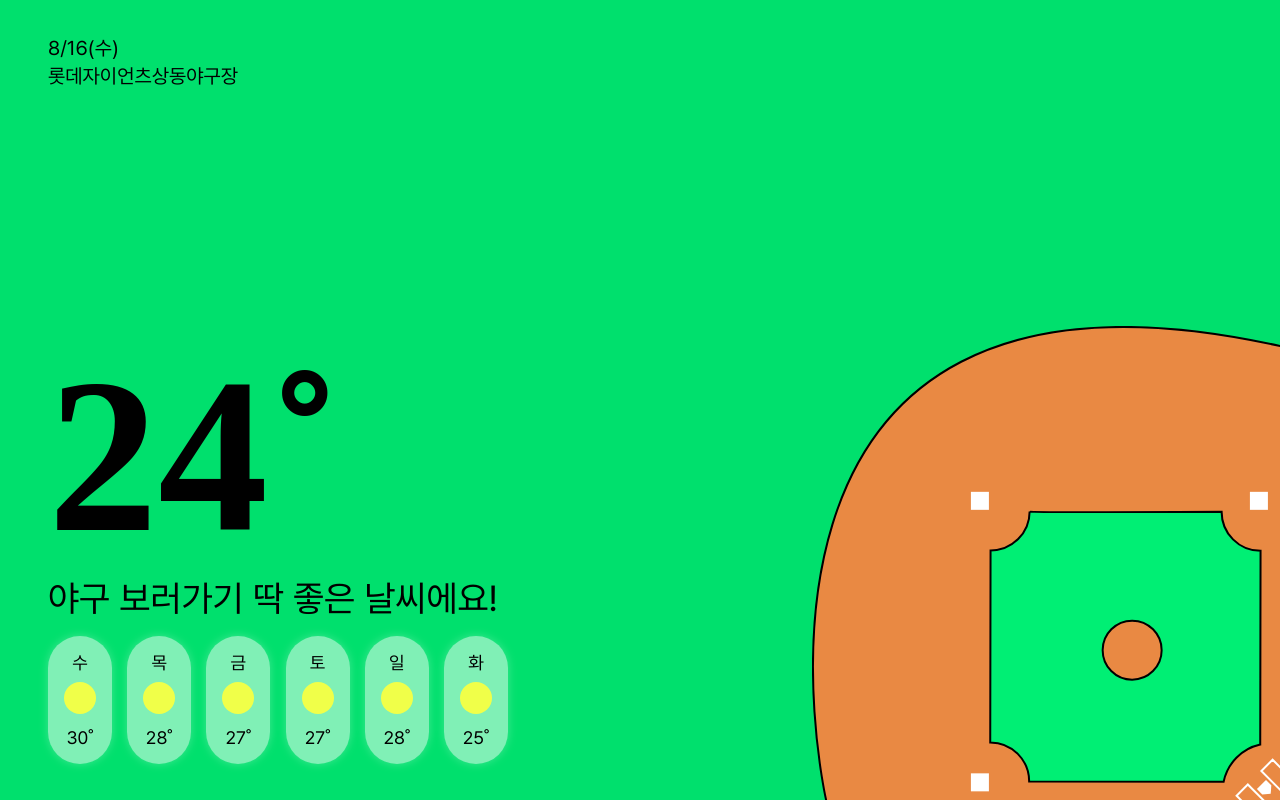
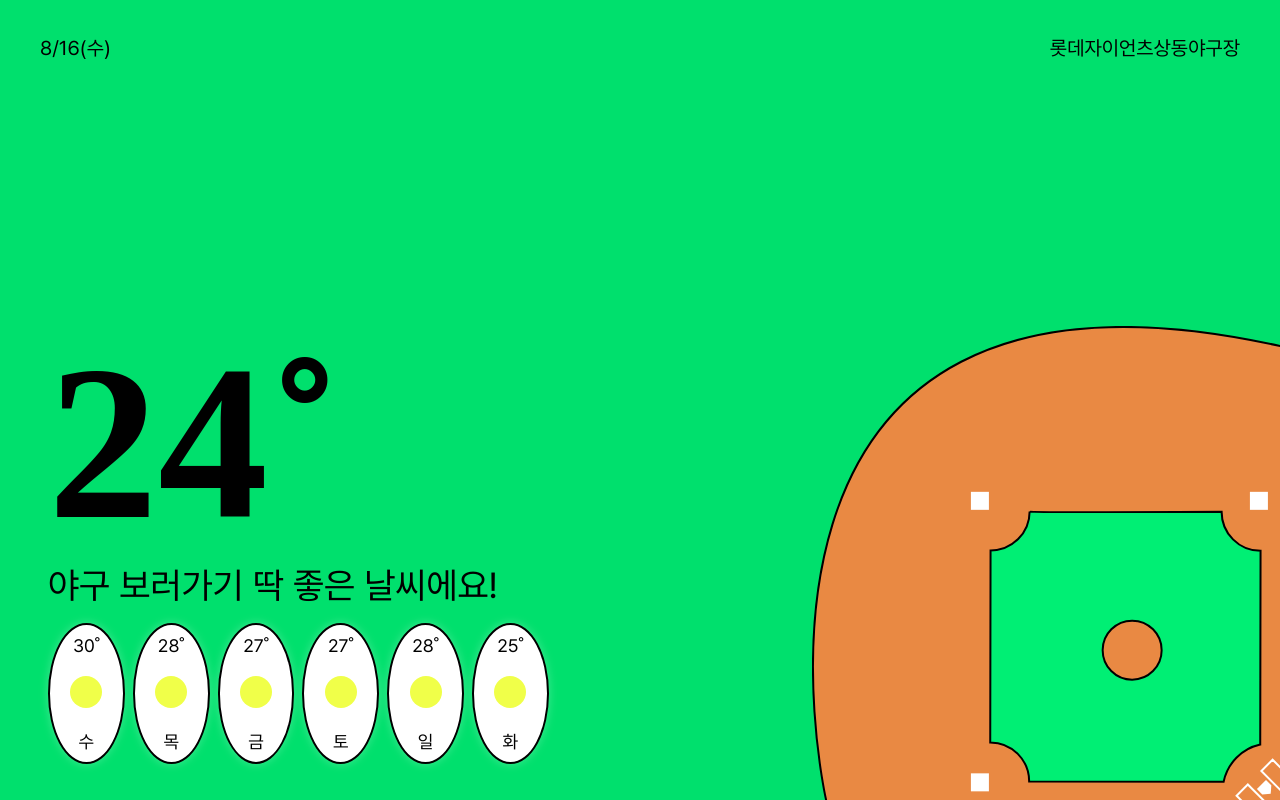
Before and after one commit to jejejekim/Baseball-Weather, a React (Create React App) app: page / in a window 1280 px wide. Built offline with nearby package versions, Linux system fonts and the light colour scheme; a web font is replaced by a local one.

Commit message:
Fix : WeaItem 디자인 수정

```diff
--- a/src/components/WeaContent.js
+++ b/src/components/WeaContent.js
@@ -31,12 +31,14 @@ const WeaContentBlock = styled.div`
     }
 
     .weeklyWeather {
-        width: 28.75rem;
+        // width: 28.75rem;
         display: flex;
         flex-direction: row;
         justify-content: space-between;
         align-items: center;
         font-size: 1.125rem;
+        //갭으로 사이 공백 처리
+        gap: 0.5rem;
     }
 
     // > div:first-child {
--- a/src/components/WeaHead.js
+++ b/src/components/WeaHead.js
@@ -6,13 +6,13 @@ import SunnyIcon from "./WeaIcon";
 const WeaHeadBlock = styled.div`
     position: fixed;
     top: 2.25rem;
-    width: 16.438rem;
-    height: 3.25rem;
+    width: 100%;
+    // height: 3.25rem;
     display: flex;
     align-items: center;
     justify-content: space-between;
     font-size: 1.25rem;
-    margin-left: 3rem;
+    padding: 0rem 2.5rem 0rem 2.5rem;
     color: #000;
 
     .icon {
@@ -26,9 +26,9 @@ const WeaHeadBlock = styled.div`
     }
 
     .timeLocation {
-        height: 3.25rem;
+        width: 100%;
         display: flex;
-        flex-direction: column;
+        flex-direction: row;
         justify-content: space-between;
     }
 `;
--- a/src/components/WeaItem.js
+++ b/src/components/WeaItem.js
@@ -3,23 +3,24 @@ import styled from "styled-components";
 import SunnyIcon from "./WeaIcon";
 
 const WeaItemBlock = styled.div`
-    width: 4rem;
-    height: 8rem;
-    border-radius: 999rem;
+    width: 4.8rem;
+    height: 8.8rem;
+    border-radius: 50%;
+    border: 2px solid #000;
     display: flex;
     align-items: center;
 
-    background: rgba(255, 255, 255, 0.5);
+    background: rgba(255, 255, 255);
     box-shadow: 0px 0px 10px rgba(255, 255, 255, 0.25);
     color: #000;
 
     .dailyWea {
-        width: 4rem;
-        height: 6rem;
+        width: 4.8rem;
         display: flex;
         flex-direction: column;
         align-items: center;
         justify-content: space-between;
+        gap: 1.2rem;
     }
 
     //왜 되는 거지??????
@@ -33,9 +34,9 @@ function WeaItem({ day, temp }) {
     return (
         <WeaItemBlock>
             <div className="dailyWea">
+                <p>{temp}˚</p>
+                <SunnyIcon />
                 <p>{day}</p>
-                <SunnyIcon />
-                <p>{temp}˚</p>
             </div>
         </WeaItemBlock>
     );
```
